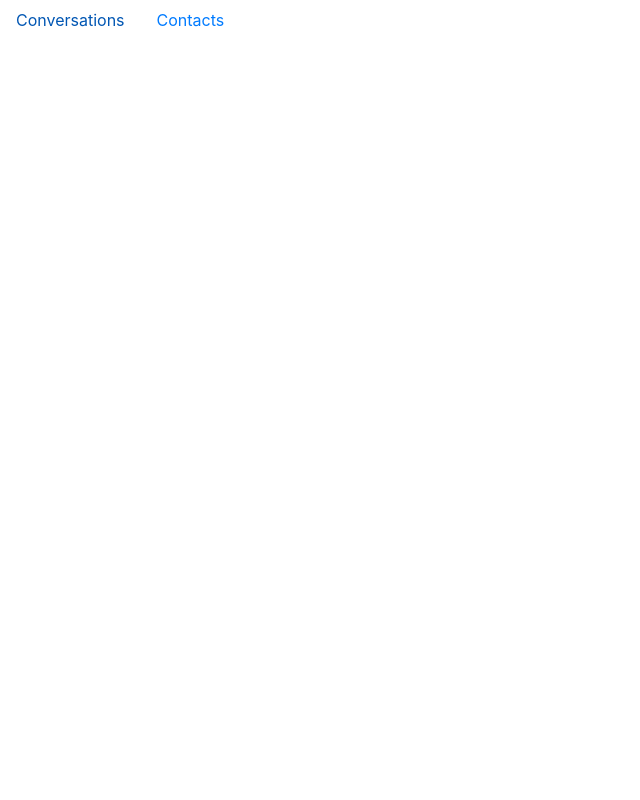
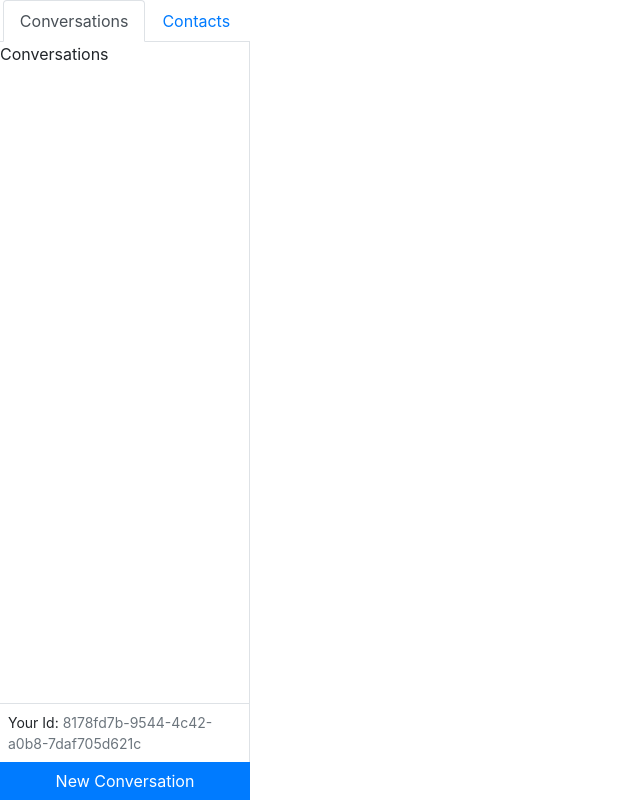
Before and after one commit to LIASY032/react-chat-app, a React (Create React App) app in the folder client/: page / in a window 1280 px wide. Both pictures are taken after typing "Sample" into the empty fields and a click on the button "Create A New Id". Shown: the whole page, without its empty margins (0-640 px from the left). Built offline with nearby package versions, Linux system fonts and the light colour scheme.

Commit message:
create contact and conversation

```diff
--- /dev/null
+++ b/client/src/components/Contacts.js
@@ -0,0 +1,11 @@
+import React from 'react'
+
+function Contacts() {
+    return (
+        <div>
+            asda
+        </div>
+    )
+}
+
+export default Contacts
--- /dev/null
+++ b/client/src/components/Conversations.js
@@ -0,0 +1,11 @@
+import React from 'react'
+
+function Conversations() {
+    return (
+        <div>
+            Conversations
+        </div>
+    )
+}
+
+export default Conversations
--- a/client/src/components/Dashboard.js
+++ b/client/src/components/Dashboard.js
@@ -3,7 +3,7 @@
 
 function Dashboard({id}) {
     return (
-        <div>
+        <div className="d-flex" style={{height: "100vh"}}>
             <Sidebar id={id}/>
         </div>
     )
--- /dev/null
+++ b/client/src/components/NewContactModal.js
@@ -0,0 +1,35 @@
+import { Button, Form, Modal } from 'react-bootstrap';
+import React, { useRef } from 'react';
+
+function NewContactModal({ closeModal }) {
+    const idRef = useRef();
+    const nameRef = useRef();
+    function handleSubmit(e) {
+        e.preventDefault()
+
+        closeModal()
+
+    }
+    return (
+        <div>
+            <Modal.Header closeButton>
+                Create Contact
+            </Modal.Header>
+            <Modal.Body>
+                <Form onSubmit={handleSubmit}>
+                    <Form.Group>
+                        <Form.Label>ID</Form.Label>
+                        <Form.Control type="text" ref={idRef} required></Form.Control>
+                    </Form.Group>
+                    <Form.Group>
+                        <Form.Label>NAME</Form.Label>
+                        <Form.Control type="text" ref={nameRef} required></Form.Control>
+                    </Form.Group>
+                    <Button type="submit">Create</Button>
+                </Form>
+            </Modal.Body>
+        </div>
+    )
+}
+
+export default NewContactModal
--- /dev/null
+++ b/client/src/components/NewConversationModal.js
@@ -0,0 +1,11 @@
+import React from 'react'
+
+function NewConversationModal() {
+    return (
+        <div>
+
+        </div>
+    )
+}
+
+export default NewConversationModal
--- a/client/src/components/Sidebar.js
+++ b/client/src/components/Sidebar.js
@@ -1,14 +1,28 @@
-import { Nav, Tab } from 'react-bootstrap'
-import React from 'react'
+import { Nav, Tab, Button, Modal } from 'react-bootstrap'
+import React, { useState } from 'react'
+import Conversations from './Conversations';
+import Contacts from './Contacts';
+import NewConversationModal from './NewConversationModal';
+import NewContactModal from './NewContactModal';
+
 
 const CONVERSATIONS_KEY = "conversation";
 const CONTACTS_KEY = "contacts";
 
-function Sidebar({id}) {
+function Sidebar({ id }) {
+    const [activeKey, setActiveKey] = useState(CONVERSATIONS_KEY);
+    const [modalOpen, setModalOpen] = useState(false);
+
+    const conversationsOpen = activeKey === CONVERSATIONS_KEY;
+
+    function closeModal() {
+        setModalOpen(false);
+    }
+
     return (
         <div style={{width: '250px'}} className="d-flex flex-column">
-            <Tab.Container variant="tabs" className="justify-content-center">
-                <Nav>
+            <Tab.Container activeKey={activeKey} onSelect={setActiveKey}>
+                <Nav variant="tabs" className="justify-content-center">
                     <Nav.Item>
                         <Nav.Link eventKey={CONVERSATIONS_KEY}>
                             Conversations
@@ -21,8 +35,28 @@
                         </Nav.Link>
                     </Nav.Item>
                 </Nav>
+                <Tab.Content className="border-right overflow-auto flex-grow-1">
+                    <Tab.Pane eventKey={CONVERSATIONS_KEY}>
+                        <Conversations />
+                    </Tab.Pane>
+                    <Tab.Pane eventKey={CONTACTS_KEY}>
+                        <Contacts />
+                    </Tab.Pane>
+                </Tab.Content>
+                <div className="p-2 border-top border-right small">
+                    Your Id: <span className="text-muted">{id}</span>
+                </div>
+                <Button className="rounded-0" onClick={function () {
+                    setModalOpen(true);
+                }}>
+                    New {conversationsOpen ? 'Conversation' : 'Contact'}
+                </Button>
 
             </Tab.Container>
+            <Modal show={modalOpen} onHide={closeModal}>
+                {conversationsOpen ? <NewConversationModal closeModal={ closeModal}/> : <NewContactModal closeModal={ closeModal}/>}
+
+            </Modal>
         </div>
     )
 }
```
Also changed, not shown: client/src/contexts/ContactContext.js (added, +22 -0 lines).
